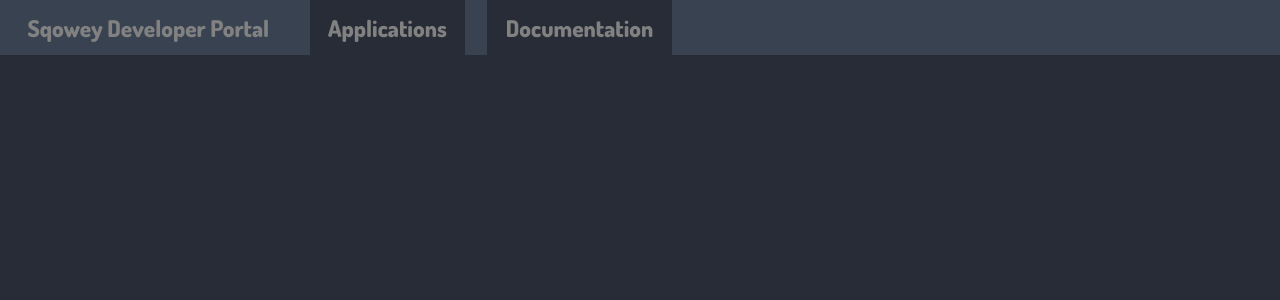
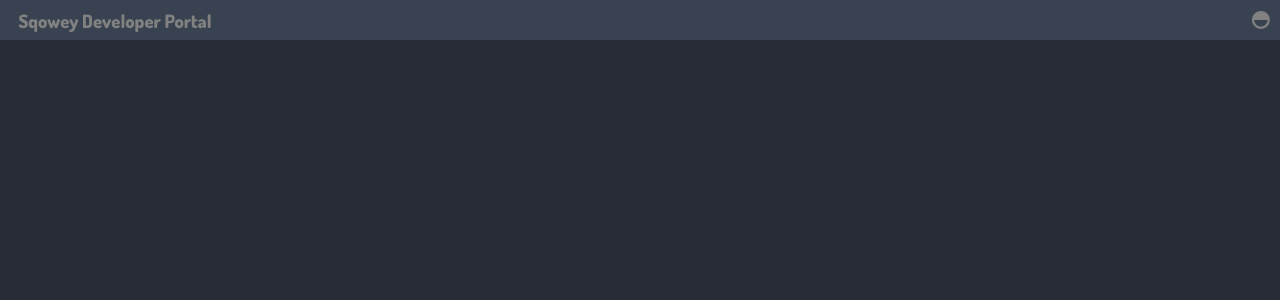
Before and after one commit to sqowey/devportal, a PHP site: page / in a window 1280 px wide. Shown: the top 300 px of the page. Run offline with PHP 8.4, Linux system fonts and the light colour scheme.

Commit message:
add theme switcher

```diff
--- a/portal/index.html
+++ b/portal/index.html
@@ -13,14 +13,10 @@
     <!-- Navigation bar -->
     <div class="navbar" id="navbar">
         <div class="navbar_title">
-            Sqowey Developer Portal
+            <div class="navbar_title_inner"> Sqowey Developer Portal</div>
         </div>
-        <div class="navbar_button">
-            <div class="navbar_button_inner">Applications</div>
-        </div>
-        <div class="navbar_button">
-            <div class="navbar_button_inner">Documentation</div>
-
+        <div class="themeSwitcher" onclick="toggleTheme();">
+            <i id="themeSwitcherButton" class="fas fa-adjust"></i>
         </div>
     </div>
 
--- a/portal/style.css
+++ b/portal/style.css
@@ -27,37 +27,37 @@ html {
     position: fixed;
     top: 0;
     width: 100%;
-    height: 3rem;
+    height: min(3rem, 40px);
     transition: 1s;
 }
 
 .navbar_title {
     display: inline-block;
     padding: 0 1rem;
+    font-size: 100%;
     height: 100%;
-    margin: 0 0.5rem;
-    font-size: 1.25rem;
 }
 
-.navbar_button {
+.navbar_title_inner {
+    display: flex;
+    justify-content: center;
+    align-items: center;
+    height: 100%;
+}
+
+.themeSwitcher {
     display: inline-block;
-    padding: 0 1rem;
+    position: absolute;
     height: 100%;
-    background-color: #282C36;
-    margin: 0 0.5rem;
+    right: 0.5rem;
     cursor: pointer;
 }
 
-.navbar_active {
-    height: calc(100% + 1rem);
-    border-radius: 0 0 1rem 1rem;
-    background-color: yellow;
+.themeSwitcher>i {
+    display: flex;
+    justify-content: center;
+    align-items: center;
+    height: 100%;
+    transition: 1s;
+    transform: rotate(90deg);
 }
-
-.navbar_button_inner {
-    height: 100%;
-    display: flex;
-    align-items: center;
-    justify-content: center;
-    font-size: 1.25rem;
-}
--- a/portal/themes.js
+++ b/portal/themes.js
@@ -8,17 +8,17 @@ ThemeColorNavBackDark = "#384250";
 ThemeColorNavBackLight = "#d1d1d1";
 ThemeColorTextLight = "#282C36";
 ThemeColorTextDark = "#818181";
-ThemeButtonNameLight = "Hell";
-ThemeButtonNameDark = "Dunkel";
+ThemeButtonTurnLight = "270deg";
+ThemeButtonTurnDark = "90deg";
 
 
 
 // Funktion, die die Farbänderungen auführt
-function changeToTheme(backgroundColor, textColor, navBackgroundColor, themeName) {
+function changeToTheme(backgroundColor, textColor, navBackgroundColor, themeTurn) {
     document.body.style.backgroundColor = backgroundColor;
     document.body.style.color = textColor;
     document.getElementById("navbar").style.backgroundColor = navBackgroundColor;
-    document.getElementById("themeToggleButton").innerHTML = themeName;
+    document.getElementById("themeSwitcherButton").style.transform = "rotate(" + themeTurn + ")";
 }
 
 
@@ -33,11 +33,11 @@ function initializeTheme() {
     if (theme == "light") {
 
         // Theme ändern
-        changeToTheme(ThemeColorBackLight, ThemeColorTextLight, ThemeColorNavBackLight, ThemeButtonNameLight);
+        changeToTheme(ThemeColorBackLight, ThemeColorTextLight, ThemeColorNavBackLight, ThemeButtonTurnLight);
     } else {
 
         // Theme ändern
-        changeToTheme(ThemeColorBackDark, ThemeColorTextDark, ThemeColorNavBackDark, ThemeButtonNameDark);
+        changeToTheme(ThemeColorBackDark, ThemeColorTextDark, ThemeColorNavBackDark, ThemeButtonTurnDark);
     }
 }
 
@@ -56,14 +56,14 @@ function toggleTheme() {
     if (theme == "dark") {
 
         // Theme ändern
-        changeToTheme(ThemeColorBackLight, ThemeColorTextLight, ThemeColorNavBackLight, ThemeButtonNameLight);
+        changeToTheme(ThemeColorBackLight, ThemeColorTextLight, ThemeColorNavBackLight, ThemeButtonTurnLight);
 
         // Theme-Speicher auf "Hell" setzen
         localStorage.setItem("theme", "light");
     } else {
 
         // Theme ändern
-        changeToTheme(ThemeColorBackDark, ThemeColorTextDark, ThemeColorNavBackDark, ThemeButtonNameDark);
+        changeToTheme(ThemeColorBackDark, ThemeColorTextDark, ThemeColorNavBackDark, ThemeButtonTurnDark);
 
         // Theme-Speicher auf "Dunkel" setzen
         localStorage.setItem("theme", "dark");
```
